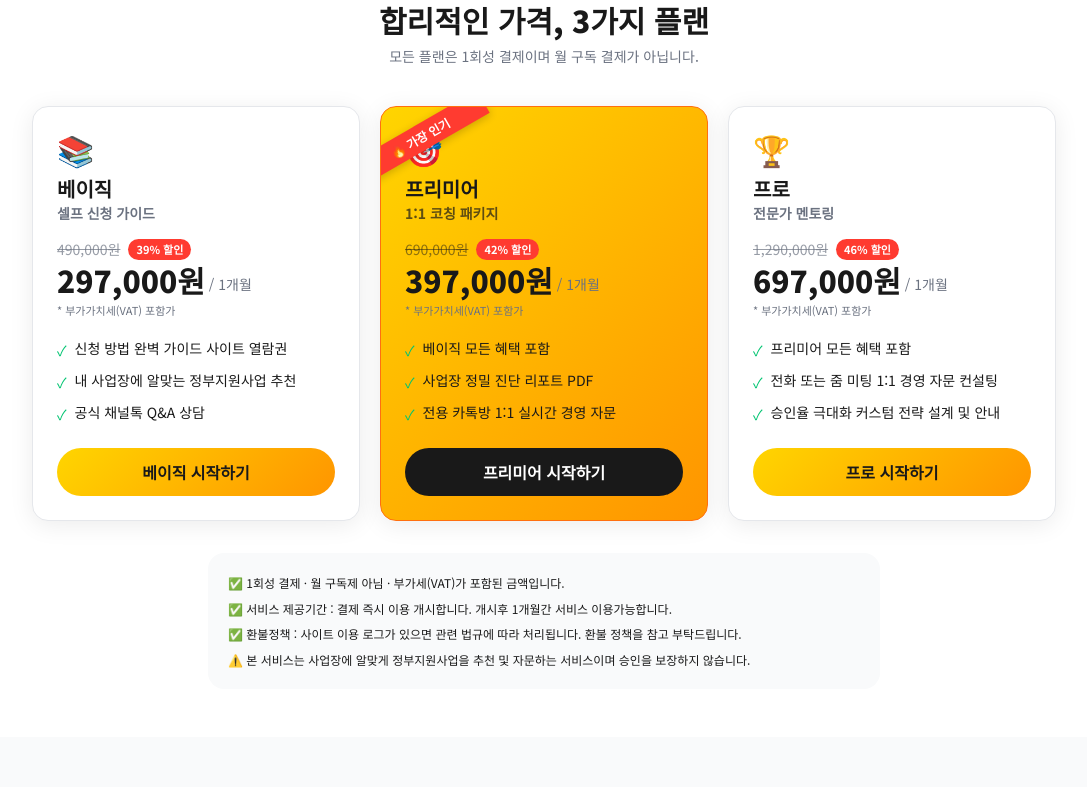
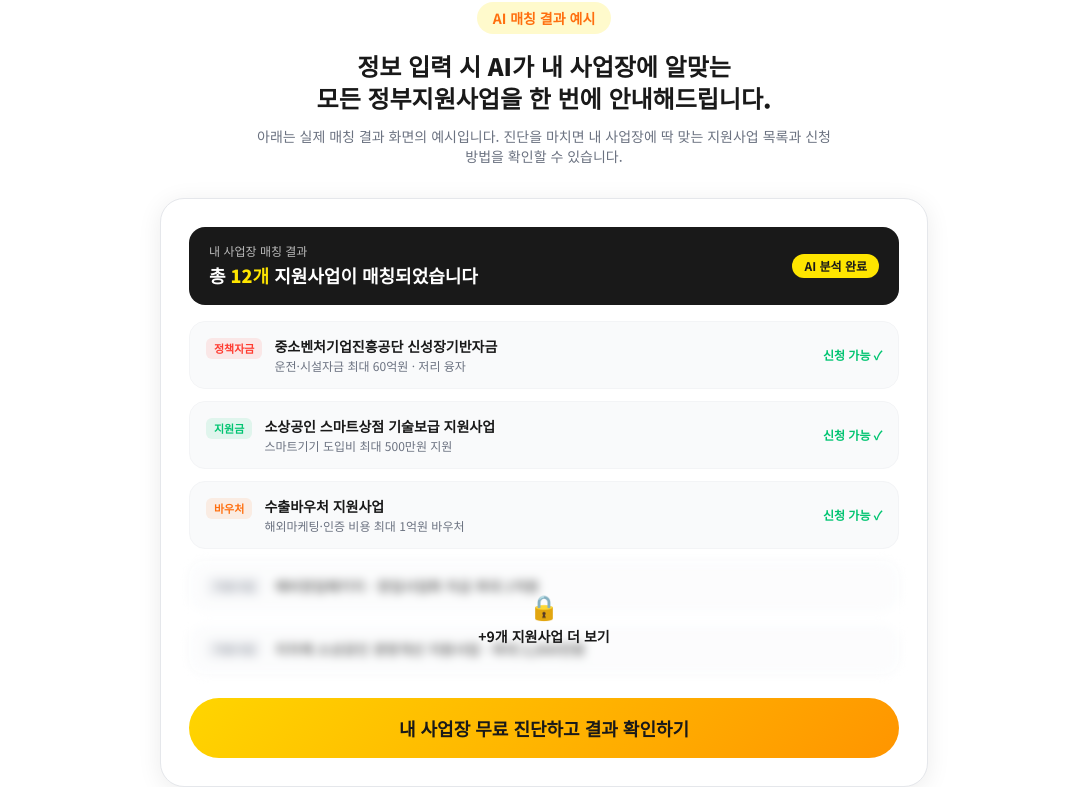
Before and after one commit to ppfa26/PPFA26, a Next.js app: page / in a window 1280 px wide. Shown: the part 1356-2143 px from the top of the page, without its empty margins (96-1183 px from the left). Built offline with nearby package versions, Linux system fonts and the light colour scheme; no server answers; a web font is replaced by a local one.

Commit message:
가치제안-가격표 사이에 AI 매칭 결과 예시본 섹션 추가

```diff
--- a/src/app/page.tsx
+++ b/src/app/page.tsx
@@ -264,6 +264,138 @@ export default function Home() {
           </div>
         </section>
 
+        {/* AI 매칭 결과 예시본 */}
+        <section id="result-sample-section" className="px-4 py-7 sm:py-12">
+          <div className="mx-auto max-w-3xl text-center">
+            <Editable
+              id="home-sample-badge"
+              as="div"
+              className="mb-4 inline-block rounded-full bg-brand-yellow/20 px-4 py-1.5 text-xs font-bold text-brand-orange sm:text-sm"
+            >
+              AI 매칭 결과 예시
+            </Editable>
+            <Editable
+              id="home-sample-title"
+              as="h2"
+              className="break-keep text-xl font-extrabold text-brand-dark sm:text-2xl"
+            >
+              정보 입력 시 AI가 내 사업장에 알맞는
+              <br className="hidden sm:inline" /> 모든 정부지원사업을 한 번에
+              안내해드립니다.
+            </Editable>
+            <Editable
+              id="home-sample-sub"
+              as="p"
+              className="mx-auto mt-3 max-w-xl break-keep text-sm text-brand-gray"
+            >
+              아래는 실제 매칭 결과 화면의 예시입니다. 진단을 마치면 내 사업장에
+              딱 맞는 지원사업 목록과 신청 방법을 확인할 수 있습니다.
+            </Editable>
+
+            {/* 결과 카드 목업 */}
+            <div className="relative mt-8 overflow-hidden rounded-3xl border border-gray-200 bg-white p-5 text-left shadow-card sm:p-7">
+              {/* 상단 요약 바 */}
+              <div className="flex items-center justify-between rounded-2xl bg-brand-dark px-5 py-4 text-white">
+                <div>
+                  <p className="text-xs text-white/70">내 사업장 매칭 결과</p>
+                  <p className="mt-0.5 text-lg font-extrabold">
+                    총 <span className="text-brand-yellow">12개</span>{" "}
+                    지원사업이 매칭되었습니다
+                  </p>
+                </div>
+                <span className="hidden shrink-0 rounded-full bg-brand-yellow px-3 py-1 text-xs font-bold text-brand-dark sm:inline-block">
+                  AI 분석 완료
+                </span>
+              </div>
+
+              {/* 매칭 항목 리스트 */}
+              <ul className="mt-4 space-y-3">
+                {[
+                  {
+                    tag: "정책자금",
+                    tagColor: "bg-brand-red/10 text-brand-red",
+                    name: "중소벤처기업진흥공단 신성장기반자금",
+                    desc: "운전·시설자금 최대 60억원 · 저리 융자",
+                  },
+                  {
+                    tag: "지원금",
+                    tagColor: "bg-brand-green/10 text-brand-green",
+                    name: "소상공인 스마트상점 기술보급 지원사업",
+                    desc: "스마트기기 도입비 최대 500만원 지원",
+                  },
+                  {
+                    tag: "바우처",
+                    tagColor: "bg-brand-orange/10 text-brand-orange",
+                    name: "수출바우처 지원사업",
+                    desc: "해외마케팅·인증 비용 최대 1억원 바우처",
+                  },
+                ].map((item, i) => (
+                  <li
+                    key={i}
+                    className="flex items-start gap-3 rounded-2xl border border-gray-100 bg-gray-50 px-4 py-3.5"
+                  >
+                    <span
+                      className={`mt-0.5 shrink-0 rounded-md px-2 py-0.5 text-[11px] font-bold ${item.tagColor}`}
+                    >
+                      {item.tag}
+                    </span>
+                    <div className="min-w-0">
+                      <p className="break-keep text-sm font-bold text-brand-dark">
+                        {item.name}
+                      </p>
+                      <p className="mt-0.5 break-keep text-xs text-brand-gray">
+                        {item.desc}
+                      </p>
+                    </div>
+                    <span className="ml-auto hidden shrink-0 self-center text-xs font-bold text-brand-green sm:inline">
+                      신청 가능 ✓
+                    </span>
+                  </li>
+                ))}
+              </ul>
+
+              {/* 블러 처리된 잠긴 항목 + 오버레이 */}
+              <div className="relative mt-3">
+                <ul className="space-y-3 blur-[5px]">
+                  {[
+                    "예비창업패키지 · 창업사업화 자금 최대 1억원",
+                    "지자체 소상공인 경영개선 지원사업 · 최대 2,000만원",
+                  ].map((t, i) => (
+                    <li
+                      key={i}
+                      className="flex items-center gap-3 rounded-2xl border border-gray-100 bg-gray-50 px-4 py-3.5"
+                    >
+                      <span className="shrink-0 rounded-md bg-gray-200 px-2 py-0.5 text-[11px] font-bold text-gray-500">
+                        지원사업
+                      </span>
+                      <p className="text-sm font-bold text-brand-dark">{t}</p>
+                    </li>
+                  ))}
+                </ul>
+                <div className="absolute inset-0 flex flex-col items-center justify-center rounded-2xl bg-white/40">
+                  <span className="text-2xl">🔒</span>
+                  <p className="mt-1 text-sm font-bold text-brand-dark">
+                    +9개 지원사업 더 보기
+                  </p>
+                </div>
+              </div>
+
+              <Editable
+                id="home-sample-cta"
+                as="a"
+                href="/diagnosis"
+                className="btn-brand mt-6 block w-full rounded-full py-4 text-center text-base font-bold sm:text-lg"
+              >
+                내 사업장 무료 진단하고 결과 확인하기
+              </Editable>
+            </div>
+            <p className="mt-3 text-xs text-brand-gray/70">
+              * 위 화면은 이해를 돕기 위한 예시이며, 실제 결과는 사업장 정보에
+              따라 달라집니다.
+            </p>
+          </div>
+        </section>
+
         {/* 가격표 */}
         <section
           id="pricing-section"
```
